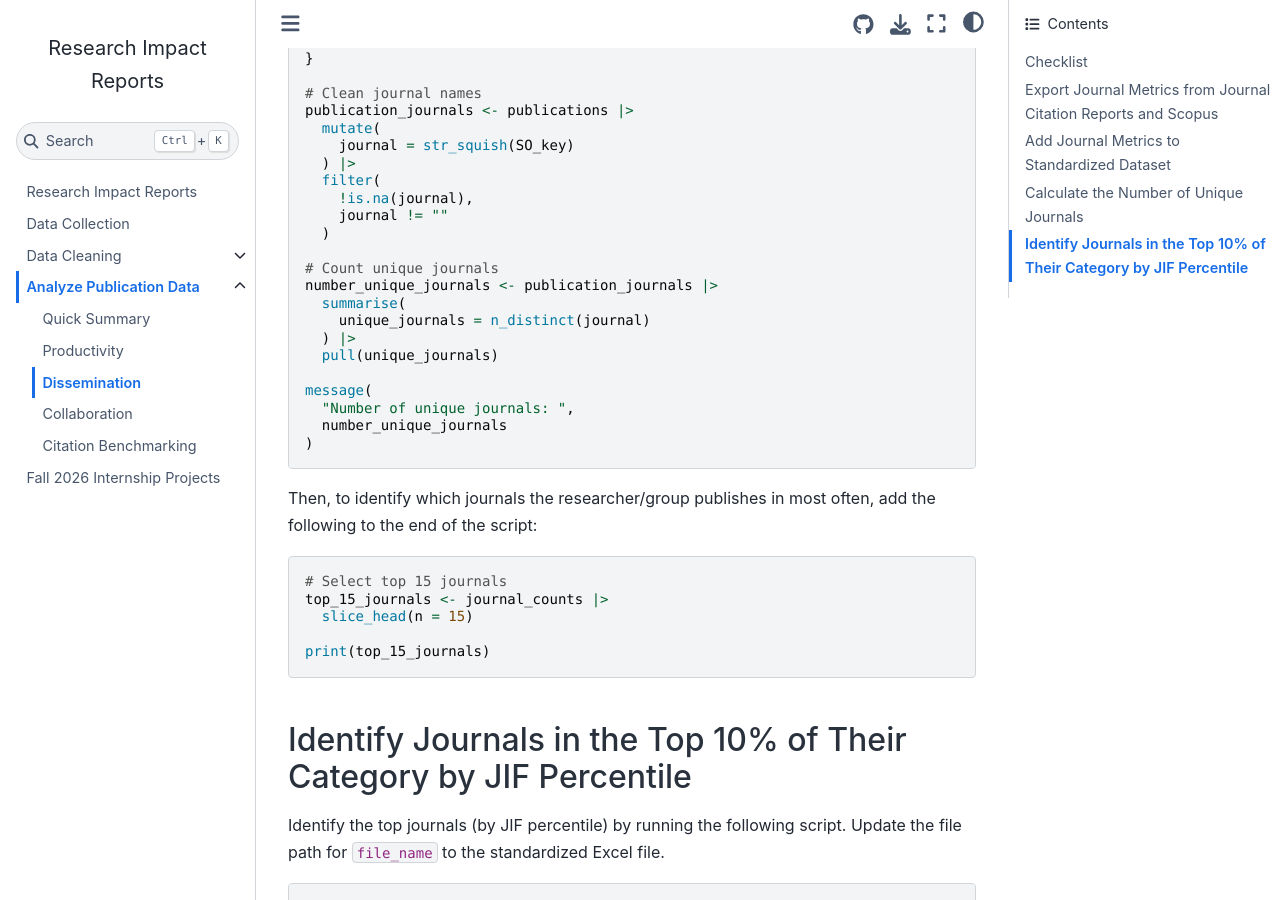
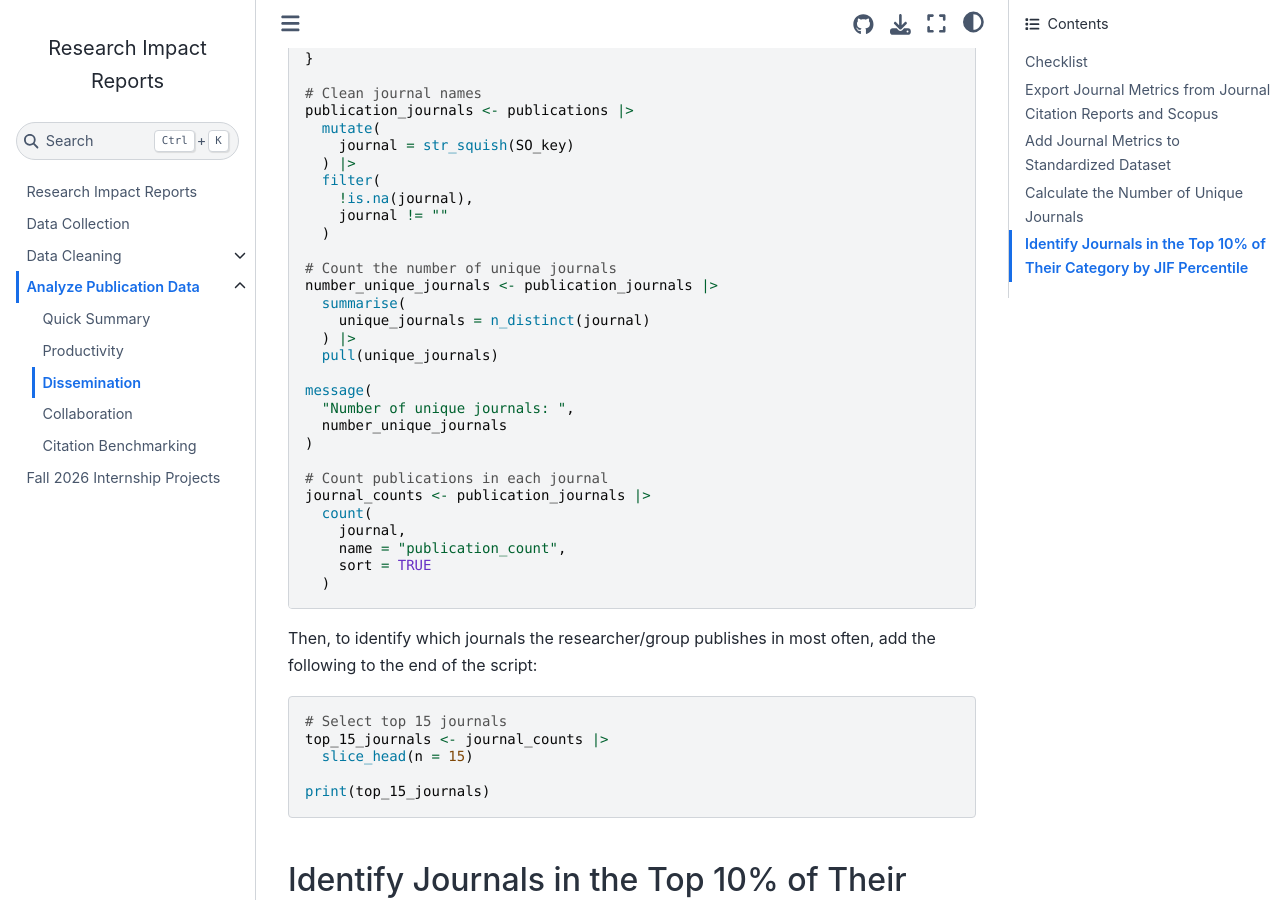
Before and after one commit to vvlooking/research-impact, a Jupyter Book: the page built from website/analyze-data-dissemination.md, in a window 1280 px wide and 900 px high, scrolled down 14969 px. Built offline with Jupyter Book 1.0.4 settings and Sphinx 7.4.7 and the Sphinx Book theme 1.1.4, drawn with Linux system fonts in a browser that asks for light colours.

Commit message:
Update analyze-data-dissemination.md

````diff
--- a/website/analyze-data-dissemination.md
+++ b/website/analyze-data-dissemination.md
@@ -817,7 +817,7 @@ publication_journals <- publications |>
     journal != ""
   )
 
-# Count unique journals
+# Count the number of unique journals
 number_unique_journals <- publication_journals |>
   summarise(
     unique_journals = n_distinct(journal)
@@ -828,6 +828,14 @@ message(
   "Number of unique journals: ",
   number_unique_journals
 )
+
+# Count publications in each journal
+journal_counts <- publication_journals |>
+  count(
+    journal,
+    name = "publication_count",
+    sort = TRUE
+  )
 ```
 
 Then, to identify which journals the researcher/group publishes in most often, add the following to the end of the script:
````
